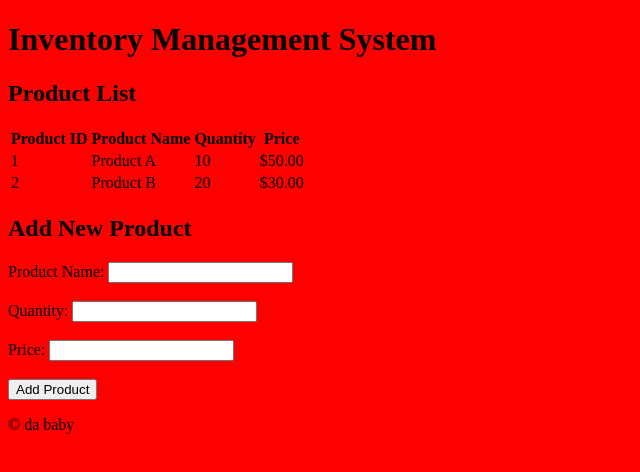
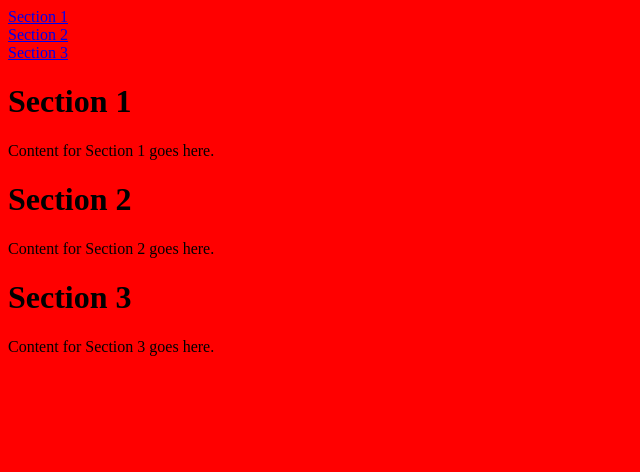
Before and after one commit to case0074/case0074.github.io, a plain HTML site: page index.html in a window 1280 px wide. Shown: the whole page, without its empty margins (0-640 px from the left). Drawn offline with Linux system fonts and the light colour scheme.

Commit message:
Update index.html

```diff
--- a/index.html
+++ b/index.html
@@ -1,62 +1,37 @@
 <!DOCTYPE html>
 <html lang="en">
-
 <head>
-    <link rel="stylesheet" href="styles.css">
     <meta charset="UTF-8">
     <meta name="viewport" content="width=device-width, initial-scale=1.0">
-    <title>Inventory Management System</title>
-    <style>
-    </style>
+    <title>Website Navigation</title>
+    <link rel="stylesheet" href="styles.css">
 </head>
+<body>
+    <div class="navigation">
+        <div class="nav-box" id="section1">
+            <a href="#section1">Section 1</a>
+        </div>
+        <div class="nav-box" id="section2">
+            <a href="#section2">Section 2</a>
+        </div>
+        <div class="nav-box" id="section3">
+            <a href="#section3">Section 3</a>
+        </div>
+    </div>
 
-<body>
-    <header>
-        <h1>Inventory Management System</h1>
-    </header>
+    <div class="content" id="section1">
+        <h1>Section 1</h1>
+        <p>Content for Section 1 goes here.</p>
+    </div>
 
-    <section>
-        <h2>Product List</h2>
-        <table>
-            <tr>
-                <th>Product ID</th>
-                <th>Product Name</th>
-                <th>Quantity</th>
-                <th>Price</th>
-            </tr>
-            <!-- Use a loop to display products dynamically -->
-            <tr>
-                <td>1</td>
-                <td>Product A</td>
-                <td>10</td>
-                <td>$50.00</td>
-            </tr>
-            <tr>
-                <td>2</td>
-                <td>Product B</td>
-                <td>20</td>
-                <td>$30.00</td>
-            </tr>
-            <!-- Add more rows as needed -->
-        </table>
-    </section>
+    <div class="content" id="section2">
+        <h1>Section 2</h1>
+        <p>Content for Section 2 goes here.</p>
+    </div>
 
-    <section>
-        <h2>Add New Product</h2>
-        <form>
-            <label for="productName">Product Name:</label>
-            <input type="text" id="productName" name="productName" required><br><br>
-            <label for="quantity">Quantity:</label>
-            <input type="number" id="quantity" name="quantity" required><br><br>
-            <label for="price">Price:</label>
-            <input type="text" id="price" name="price" required><br><br>
-            <input type="submit" value="Add Product">
-        </form>
-    </section>
-
-    <footer>
-        <p>&copy; da baby </p>
-    </footer>
+    <div class="content" id="section3">
+        <h1>Section 3</h1>
+        <p>Content for Section 3 goes here.</p>
+    </div>
 </body>
-
 </html>
```
